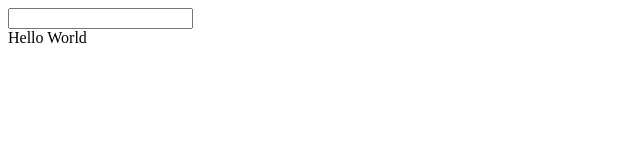
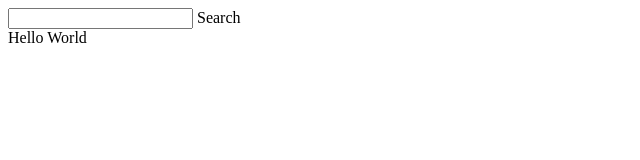
Before and after one commit to mfajriramadhan97/aplikasi-harisenin, a plain HTML site: page index.html in a window 1280 px wide. Shown: the full height of the page, 0-640 px from the left. Drawn offline with Linux system fonts and the light colour scheme.

Commit message:
feat: searching

```diff
--- a/index.html
+++ b/index.html
@@ -6,8 +6,9 @@
     <title>Document</title>
   </head>
   <body>
-    <form action="">
-      <input type="text" name="searching" />
+    <form>
+      <input type="text" name="searching" id="search" />
+      <label for="search">Search</label>
     </form>
     Hello World
   </body>
```
